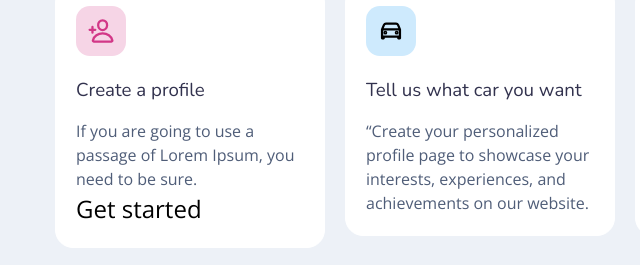
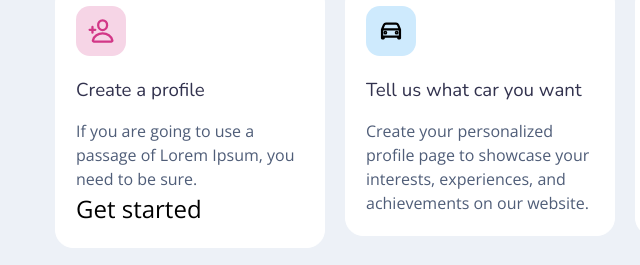
Before and after one commit to maan-2605/rent-n-ride, a plain HTML site: page index.html in a window 1280 px wide. Shown: the part 2044-2309 px from the top of the page, 15-655 px from the left. Drawn offline with nearby package versions, Linux system fonts and the light colour scheme.

Commit message:
Update index.html

```diff
--- a/index.html
+++ b/index.html
@@ -572,7 +572,7 @@
                 <h3 class="card-title">Tell us what car you want</h3>
 
                 <p class="card-text">
-                  “Create your personalized profile page to showcase your interests, experiences, and achievements on our website.
+                  Create your personalized profile page to showcase your interests, experiences, and achievements on our website.
                 </p>
 
               </div>
```
